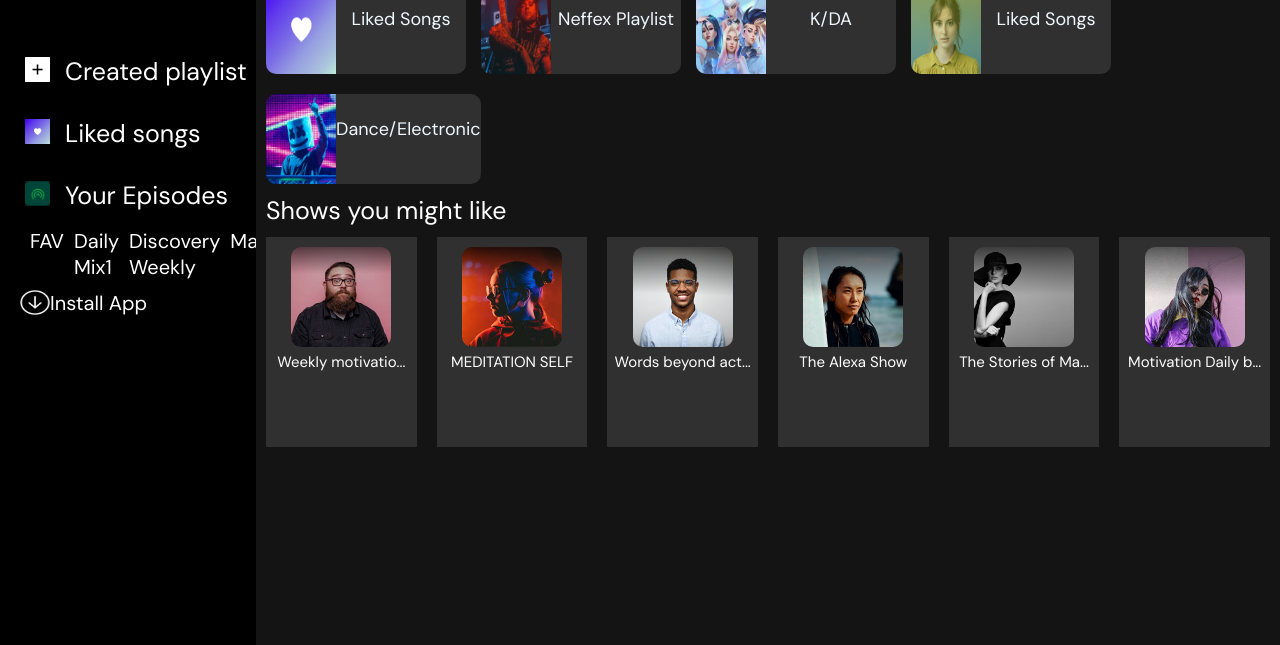
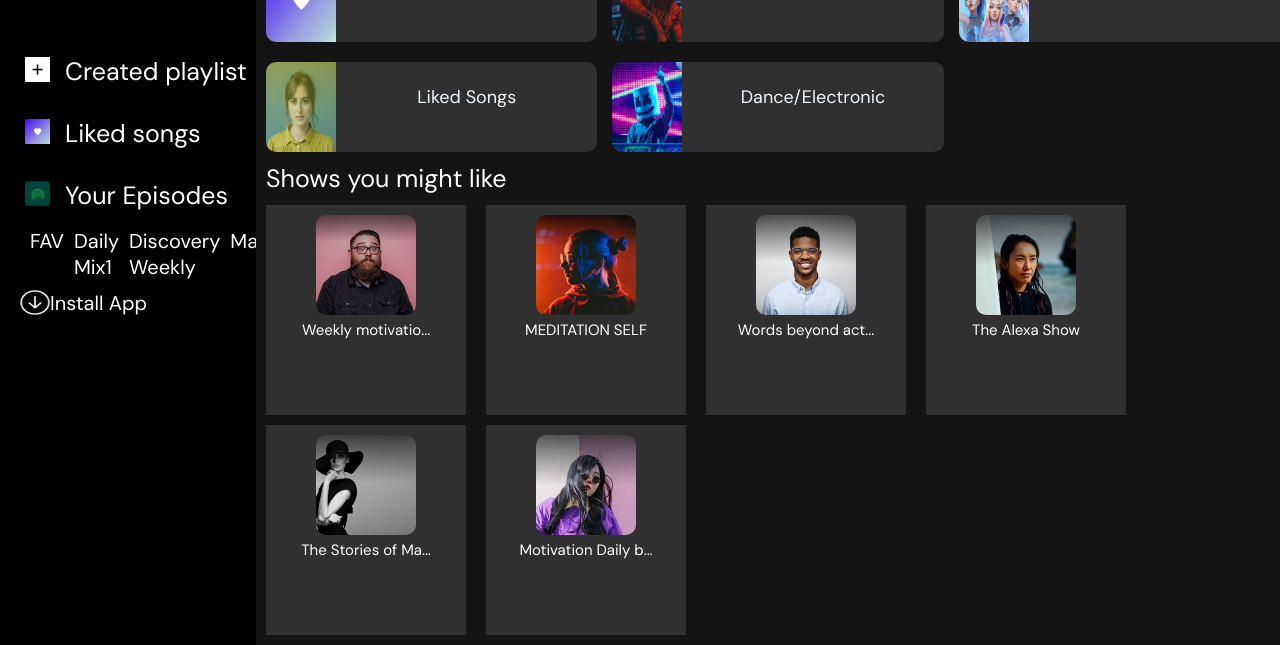
Before and after one commit to NKRTECH/FEWD-CA-1, a plain HTML site: page index.html in a window 1280 px wide. Shown: the part 155-800 px from the top of the page. Drawn offline with Linux system fonts and the light colour scheme.

Commit message:
Update style.css

```diff
--- a/style.css
+++ b/style.css
@@ -146,12 +146,14 @@ body {
 .show{
     display: flex;
     flex-direction: row;
+    flex-wrap: wrap;
     color: white;
     font-size: 15px;
 }
 .shows{
     margin-left: 10px;
     margin-right: 10px;
+    margin-bottom: 10px;
     padding-top: 10px;
     text-align: center;
     background-color: #303030;
@@ -174,9 +176,6 @@ body {
        width: 100%;
     }
 
-    .gdchild {
-       grid-template-columns: repeat(auto-fill, minmax(200px, 1fr));
-    }
 
     .c1ch1, .c1random {
        flex-direction: column;
@@ -192,11 +191,26 @@ body {
        width: 80%;
     }
 
-    .gdchild {
-       grid-template-columns: repeat(4, 200px);
-    }
 
     .c1ch1, .c1random {
        flex-direction: row;
     }
    }
+
+   @media (max-width: 768px) {
+    .gdchild {
+        grid-template-columns: repeat(auto-fill, minmax(150px, 1fr));
+    }
+}
+
+@media (min-width: 769px) and (max-width: 1024px) {
+    .gdchild {
+        grid-template-columns: repeat(auto-fill, minmax(200px, 1fr));
+    }
+}
+
+@media (min-width: 1025px) {
+    .gdchild {
+        grid-template-columns: repeat(auto-fill, minmax(250px, 1fr));
+    }
+}
```
